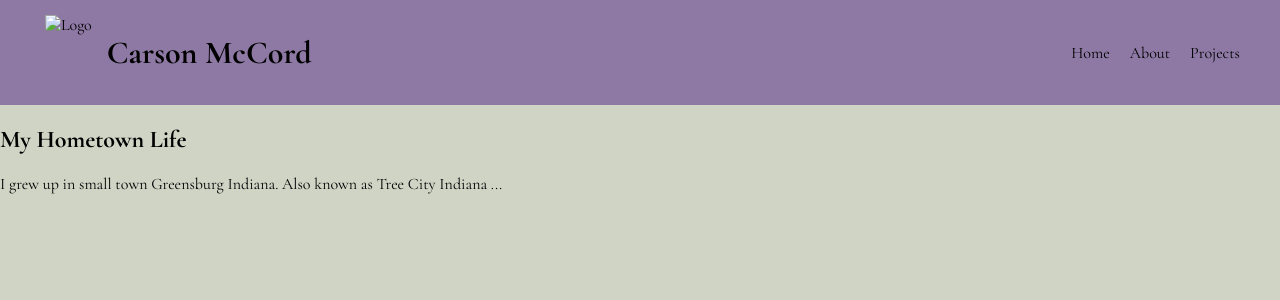
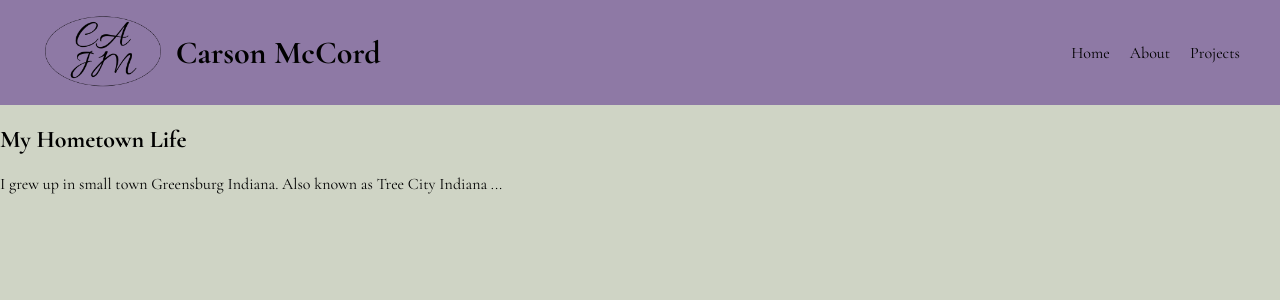
Before and after one commit to cajmccord/cajmccord.github.io, a Jekyll site: the page built from about.html, in a window 1280 px wide. Shown: the top 300 px of the page. Built offline with Jekyll 4.4.1, drawn with Linux system fonts in a browser that asks for light colours.

Commit message:
Updated Logo src x2

```diff
--- a/_includes/header.html
+++ b/_includes/header.html
@@ -1,6 +1,6 @@
   <div class="header-content">
     <div class="header-branding">
-      <img src="{{site.baseurl}}files/Main_Logo.png" alt="Logo" class="logo">
+      <img src="{{site.baseurl}}/files/Main_Logo.png" alt="Logo" class="logo">
       <h1>Carson McCord</h1>
     </div>
     <nav>
```
